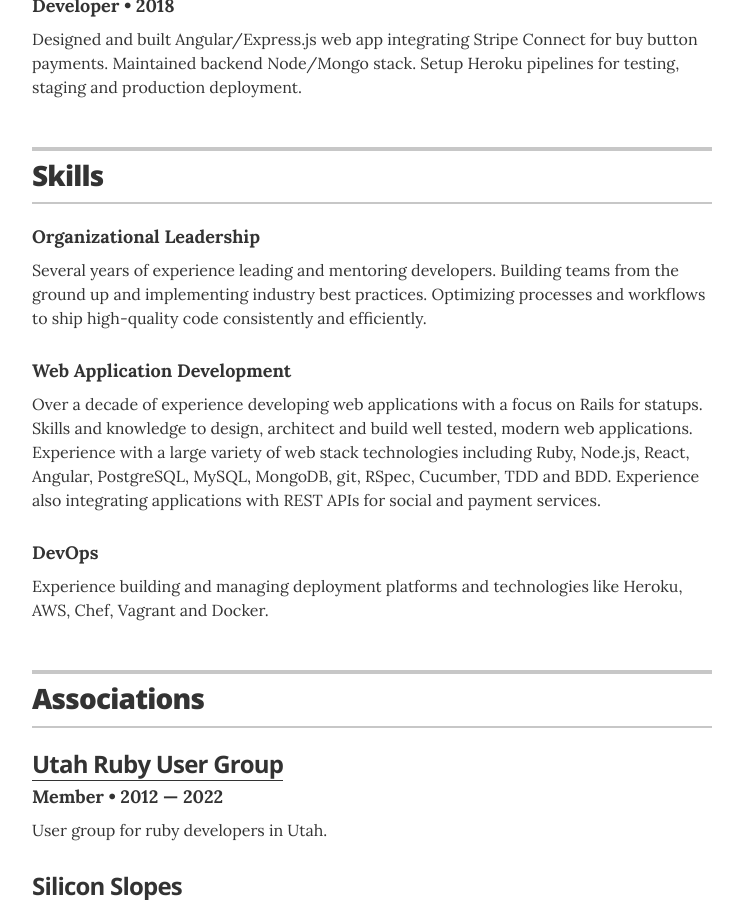
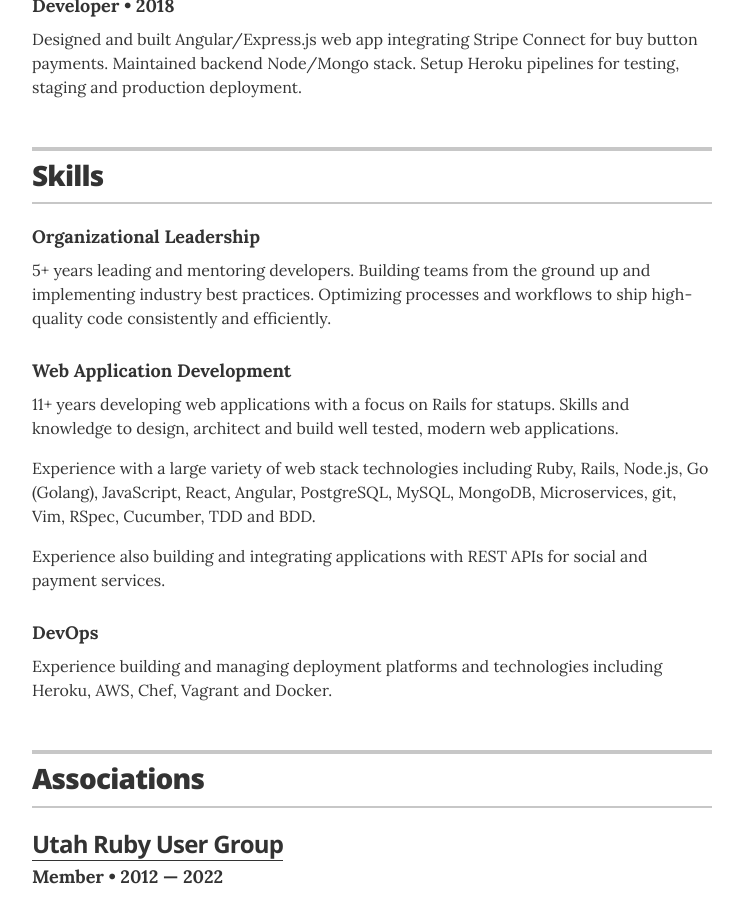
Before and after one commit to btoone/btoone.github.io, a Jekyll site: the page built from index.html, in a window 1280 px wide and 900 px high, scrolled down 2500 px. Shown: the whole window, without its empty margins (268-1011 px from the left). Built offline with Jekyll 4.4.1, drawn with Linux system fonts in a browser that asks for light colours.

Commit message:
Update skills and grammar

```diff
--- a/_data/skills.yml
+++ b/_data/skills.yml
@@ -2,24 +2,31 @@
 - skill: Organizational Leadership
   description: >
 
-    Several years of experience leading and mentoring developers. Building teams
-    from the ground up and implementing industry best practices. Optimizing
-    processes and workflows to ship high-quality code consistently and efficiently.
+    5+ years leading and mentoring developers. Building teams from the ground
+    up and implementing industry best practices. Optimizing processes and
+    workflows to ship high-quality code consistently and efficiently.
 
 - skill: Web Application Development
   description: >
 
-    Over a decade of experience developing web applications with a focus on
-    Rails for statups. Skills and knowledge to design, architect and build well
-    tested, modern web applications. Experience with a large variety of web
-    stack technologies including Ruby, Node.js, React, Angular, PostgreSQL,
-    MySQL, MongoDB, git, RSpec, Cucumber, TDD and BDD.
+    11+ years developing web applications with a focus on Rails for statups.
+    Skills and knowledge to design, architect and build well tested, modern web
+    applications.
 
-    Experience also integrating applications with REST APIs for social and
-    payment services.
+    <p>
+      Experience with a large variety of web stack technologies
+      including Ruby, Rails, Node.js, Go (Golang), JavaScript, React, Angular,
+      PostgreSQL, MySQL, MongoDB, Microservices, git, Vim, RSpec, Cucumber, TDD
+      and BDD.
+    </p>
+
+    <p>
+      Experience also building and integrating applications with REST APIs for
+      social and payment services.
+    </p>
 
 - skill: DevOps
   description: >
 
-    Experience building and managing deployment platforms and technologies like
-    Heroku, AWS, Chef, Vagrant and Docker.
+    Experience building and managing deployment platforms and technologies
+    including Heroku, AWS, Chef, Vagrant and Docker.
```
